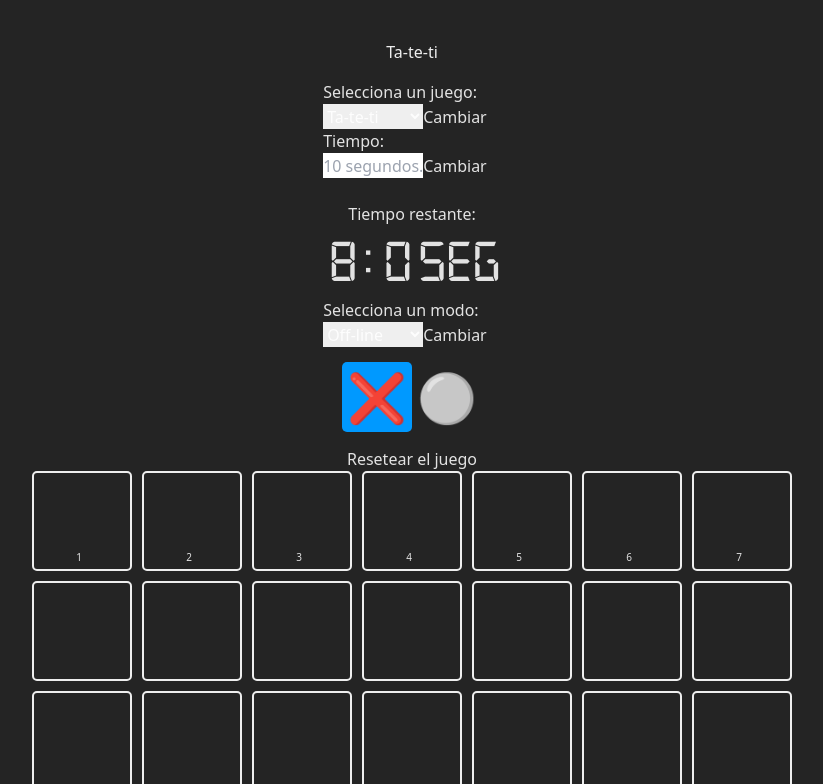
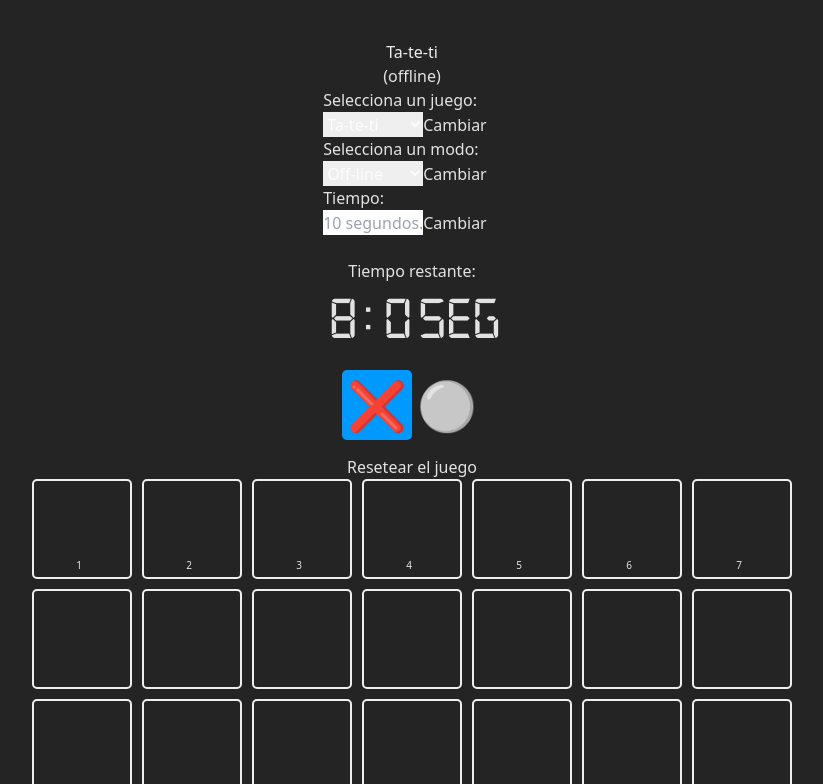
Before and after one commit to Fedeprenollio/ta-te-ti, a React (Vite) app: page / in a window 1280 px wide. Shown: the top 784 px of the page, without its empty margins (228-1051 px from the left). Built offline with nearby package versions, Linux system fonts and the light colour scheme.

Commit message:
update styles

```diff
--- a/src/App.jsx
+++ b/src/App.jsx
@@ -143,18 +143,20 @@ function App() {
 
   return (
     <main className="board">
-      <h1>Ta-te-ti</h1>
+      <h1 className="mb-0 text-5xl font-bold" >Ta-te-ti</h1>
+      <h5>({state.mode})</h5>
       <div className="container-setting">
-        <SelectGame />
+      {state.mode === "offline" &&  <SelectGame />}
+
+        <SelectMode />
         <Timer timeLeft={timeLeft} classTime={classTime} />
-        <SelectMode />
       </div>
       <section className="turn">
         <Square isSelected={state.turn === TURNS.X}>{TURNS.X}</Square>
         <Square isSelected={state.turn === TURNS.O}>{TURNS.O}</Square>
       </section>
 
-      <button onClick={resetGame}>Resetear el juego</button>
+      <button className="btn bg-blue-500 hover:bg-blue-700 text-white font-bold py-2 px-4 rounded-full mb-2"  onClick={resetGame}>Resetear el juego</button>
       <section className={`game ${state.setting.classNameGrid}`}>
         {state.board.map((_, index) => {
           return (
--- a/src/components/ChatForm.jsx
+++ b/src/components/ChatForm.jsx
@@ -17,10 +17,11 @@ const ChatForm = ({ sendMessage }) => {
     <div className="flex justify-end">
       <form onSubmit={handleSubmit} className="flex  w-full h-full items-center	">
         <input
+          placeholder='Escribe un mensaje aquí'
           type="text"
           value={message}
           onChange={handleChange}
-          className="flex-grow w-full"
+          className="flex-grow w-full pl-2"
         />
         <button className="bg-green-500 hover:bg-green-700 text-white font-bold py-2 px-4 rounded-full ml-2" type="submit">
           Enviar
--- a/src/components/ChatOnlineGame.jsx
+++ b/src/components/ChatOnlineGame.jsx
@@ -7,7 +7,7 @@ import { useBoardActions } from "../store/store/useBoardAction";
 
 export const ChatOnlineGame = ({ room, name, socket }) => {
   const state = useAppSelector((state) => state.tateti);
-  const { setNewName, setNewMessages } = useBoardActions();
+  const { setNewName, setNewMessages, isCreated } = useBoardActions();
   const [messagesLocal, setMessagesLocal] = useState([]);
 //   const [socket, setSocket] = useState(null);
   const [isAlone, setIsAlone] = useState(false);
@@ -53,33 +53,9 @@ export const ChatOnlineGame = ({ room, name, socket }) => {
 
 
 
-    // useEffect(() => {
-    //             if(!socket)  return
-    //     // Manejar el evento cuando te unes a la sala
-    //     socket.on('join', (roomSize) => {
-    //         setTotalInSala(roomSize)
-    //       if (roomSize === 1) {
-    //         setIsAlone(true); // Estás solo en la sala
-    //     } else {
-    //         setIsAlone(false); // Hay otros usuarios conectados en la sala
-    //     }
-    // });
-    //     socket.emit('join', room); // Unirse a la sala con el código proporcionado
-
-    //     return () => {
-    //       socket.emit('leave', room); // Salir de la sala al desmontar el componente
-    //     };
-    //   }, [room, socket]);
-
-
   return (
-    <div className="flex flex-col max-w-700 border-double border-4 border-indigo-600 mt-2 p-2"  style={{ maxWidth: '700px', margin:"0 auto" }}>
+    <div className="flex flex-col max-w-700 border-double border-4 border-indigo-600 mt-2 p-2 "  style={{ maxWidth: '700px', margin:"5px auto" }}>
       <ul className="flex-grow overflow-auto flex flex-col ">
-        {/* { state?.messages.length > 0  && state?.messages?.map((message, i)=>{
-            return(
-                <li key={i} className={message?.name === name ? 'own' : 'rival'} > {message?.name === name ? "Yo" : message?.name} : {message?.message}</li>
-            )
-        })} */}
 
         {messagesLocal.length > 0 &&
          messagesLocal?.map((message, i) => {
@@ -101,7 +77,7 @@ export const ChatOnlineGame = ({ room, name, socket }) => {
           })}
       </ul>
       <ChatForm sendMessage={sendMessage} />
-      <button  className="px-4 py-2 mt-4 text-white bg-red-500 rounded-md" onClick={() => socket.disconnect()}> Salir de la sala</button>
+      <button  className="px-4 py-2 mt-4 text-white bg-red-500 rounded-md" onClick={() => {socket.disconnect() ; isCreated(false) }}> Salir de la sala</button>
     </div>
   );
 };
--- a/src/components/CreateRoom.jsx
+++ b/src/components/CreateRoom.jsx
@@ -73,20 +73,20 @@ export const CreateRoom = ({
   return (
     <div className="text-slate-500">
       {totalInRoom > 1 ? (
-        <p>Listo, seleccionen X o O</p>
+        <p className="text-green-600">Listo, seleccionen {TURNS.X} o {TURNS.O}</p>
       ) : (
-        <p>esperando a otro jugador...</p>
+        <p className="text-red-600">Esperando a otro jugador...</p>
       )}
       <div>
-        {state.createdRoom &&  <h2>Clave de la sala: {state.createdRoom && room}</h2>}
+        {state.createdRoom ?  <h2>Clave de la sala: {state.createdRoom && room}</h2> : <p>Crea una sala o únete a una con el código de tu amigo</p>}
         {/* {name &&  <h2>{name}</h2>} */}
 
         <form onSubmit={handleSubmitRoom}>
           <span>Clave de sala</span>
-          <input type="text" name="room" className="mr-10 ml-2"/>
+          <input placeholder="Ingresa un código único..." type="text" name="room" className="mr-10 ml-2 "/>
 
           <span>Tu nombre</span>
-          <input type="text" name="name" className="mr-10 ml-2" />
+          <input placeholder="Pepito..." type="text" name="name" className="mr-10 ml-2" />
           <button className="bg-blue-500 hover:bg-blue-700 text-white font-bold py-2 px-4 rounded-full" type="submit">Crer sala o unirse</button>
         </form>
       </div>
--- a/src/components/FormOnlineGame.jsx
+++ b/src/components/FormOnlineGame.jsx
@@ -275,7 +275,7 @@ export const FormOnlineGame = ({ updateBoard, turn, socket, setSocket, player, s
           autoFocus
           placeholder="1 2 3 a s d..."
         />
-        <button type="submit">Jugar</button>
+        <button className="bg-blue-500 hover:bg-blue-700 text-white font-bold py-2 px-4 rounded-full" type="submit">Jugar</button>
       </form>
 
       {/* <div>
--- a/src/components/MembersList.jsx
+++ b/src/components/MembersList.jsx
@@ -138,7 +138,6 @@ export const MembersList = ({
                 <TableCell>
                   {socket.id === player.id && index === 0 && (
                     <form onSubmit={handleSubmitTimer}>
-                      <label id="timer">Tiempo</label>
                       <input
                         name="timer"
                         type="text"
--- a/src/components/SelectGame.jsx
+++ b/src/components/SelectGame.jsx
@@ -49,7 +49,7 @@ export const SelectGame = () => {
           <option value="tateti">Ta-te-ti</option>
           <option value="4inline">4 en linea</option>
         </select>
-        <button className="btn">Cambiar</button>
+        <button className="btn bg-blue-500 hover:bg-blue-700 text-white font-bold py-2 px-4 rounded-full">Cambiar</button>
       </div>
     </form>
 
--- a/src/components/SelectMode.jsx
+++ b/src/components/SelectMode.jsx
@@ -21,7 +21,7 @@ export const SelectMode = () => {
           <option value="offline">Off-line</option>
           <option value="online">On-line</option>
         </select>
-        <button className="btn">Cambiar</button>
+        <button className="btn bg-blue-500 hover:bg-blue-700 text-white font-bold py-2 px-4 rounded-full ml-2">Cambiar</button>
       </div>
     </form>
   );
--- a/src/components/Timer.jsx
+++ b/src/components/Timer.jsx
@@ -26,17 +26,11 @@ export const Timer = ({ timeLeft, classTime }) => {
       setError("El tiempo debe ser un número positivo y sin decimales")
     }
 
-    // if (!isNaN(timer) && timer !== "") {
-    //   setError(false);
-    //   // El valor es un número válido
-    //   const seconds = parseInt(timer, 10); // Convertir a entero si es necesario
-    //   // Realiza las operaciones necesarias con el valor numérico
-    //   // setTimer(seconds);
-    //   newTimer( seconds)
-    // }
+
   };
   return (
     <div>
+      {state.mode === "offline"  &&
       <div>
         <form onSubmit={handleTimer} className="container-form text-slate-500">
           <label htmlFor="timer">Tiempo:</label>
@@ -48,12 +42,15 @@ export const Timer = ({ timeLeft, classTime }) => {
                 id="timer"
                 placeholder="10 segundos..."
               />
-            <button>Cambiar</button>
+            <button className="bg-blue-500 hover:bg-blue-700 text-white font-bold py-2 px-4 rounded-full" >Cambiar</button>
             </div>
               {error && <span className="error">{error}</span>}
           </div>
         </form>
       </div>
+
+      }
+
       <div className="container-timer">
         <h4>Tiempo restante: </h4>
         <div
--- a/src/index.css
+++ b/src/index.css
@@ -41,7 +41,6 @@ body {
 
 .board h1 {
   color: #eee;
-  margin-bottom: 16px;
 }
 
 /* .board button {
```
Also changed, not shown: src/components/chat/ChatComponent.jsx (+0 -57 lines).
